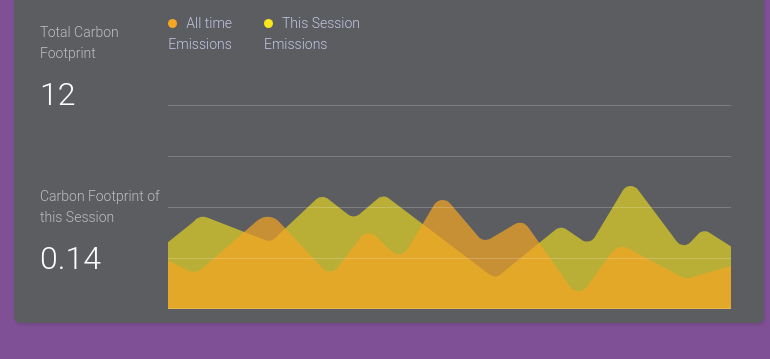
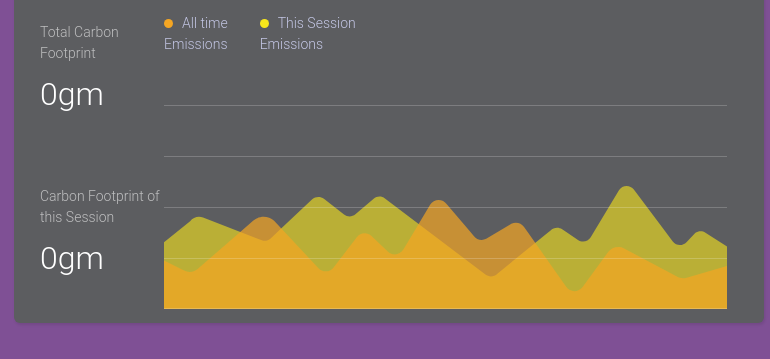
Before and after one commit to SidWorks01/trinit_dem_dev02, a browser extension: page extension/stats.html in a window 1280 px wide. Shown: the part 277-636 px from the top of the page, 251-1021 px from the left. Drawn offline with nearby package versions, Linux system fonts and the light colour scheme.

Commit message:
updated stats page

```diff
--- a/extension/background.js
+++ b/extension/background.js
@@ -49,6 +49,7 @@ function carbonfootprint() {
   console.log("Total Footprints left : " + total);
   var roundoff = roundTo(total, 8);
   session = roundoff;
+  window.localStorage.setItem("sessionfootprint", Number(roundoff));
   document.getElementById("Session_footprint").innerText =
     "Session's Footprint = " + String(roundoff) + "gm";
   console.log("Updated Session");
--- a/extension/stats.html
+++ b/extension/stats.html
@@ -25,11 +25,11 @@
             <div class="categories">
                 <div class="category">
                     <span>Total Carbon Footprint</span>
-                    <span>12</span>
+                    <span id = "totalstats">12</span>
                 </div>
                 <div class="category">
                     <span>Carbon Footprint of this Session</span>
-                    <span>0.14</span>
+                    <span id="sessionstats">0.14</span>
                 </div>
 
             </div>
@@ -47,7 +47,7 @@
 
 
                 <!--   Place the SVG here     -->
-                <svg width="563" height="204" class="data-chart" viewBox="0 0 563 204"
+                <svg width="600" height="204" class="data-chart" viewBox="0 0 600 204"
                     xmlns="http://www.w3.org/2000/svg">
                     <g fill="none" fill-rule="evenodd">
 
@@ -63,7 +63,8 @@
                 </svg>
             </div>
         </div>
-    </div>
+    </div><script src = "stats.js"></script>
+
 </body>
 
 </html>
--- /dev/null
+++ b/extension/stats.js
@@ -0,0 +1,5 @@
+let overallfp = window.localStorage.getItem("overallfootprint");
+let sessionfp = window.localStorage.getItem("sessionfootprint");
+
+document.getElementById("totalstats").innerText = Number(overallfp)+Number(sessionfp)+"gm";
+document.getElementById("sessionstats").innerText = Number(sessionfp)+"gm";
```
